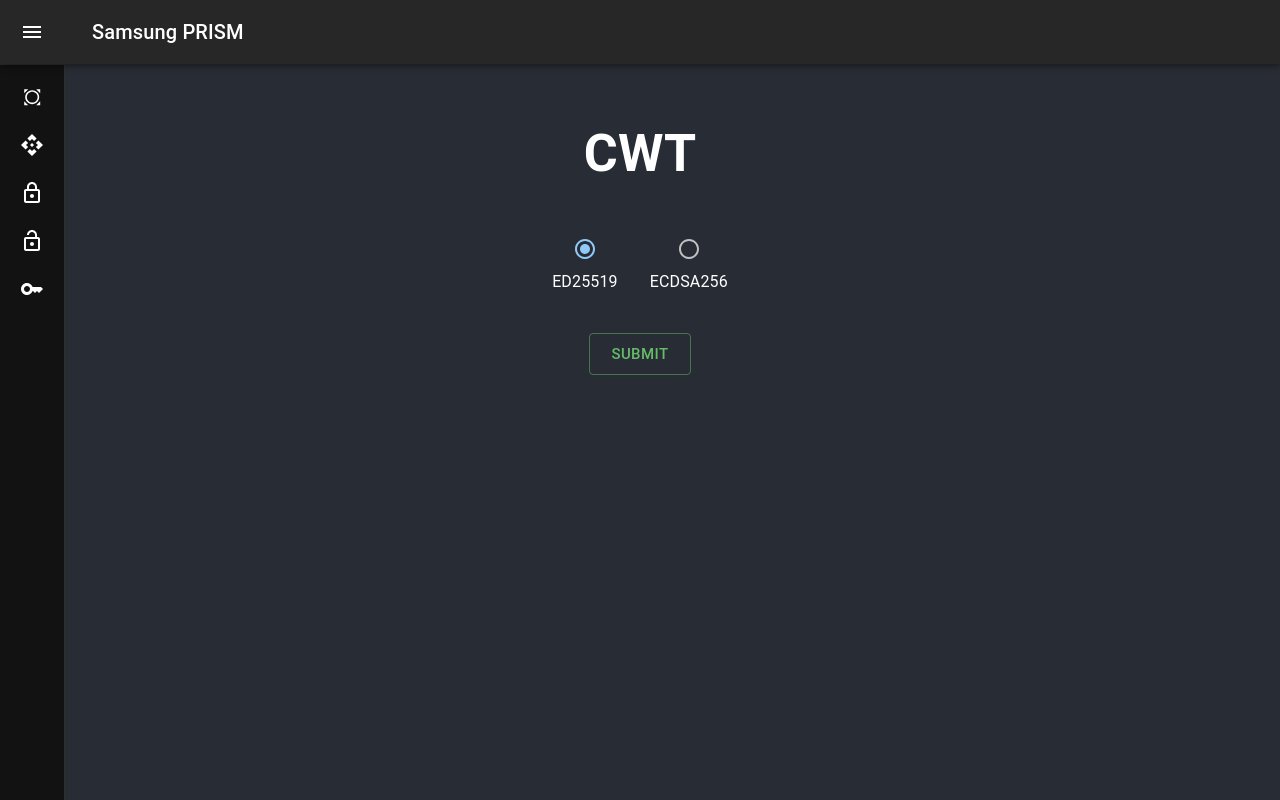
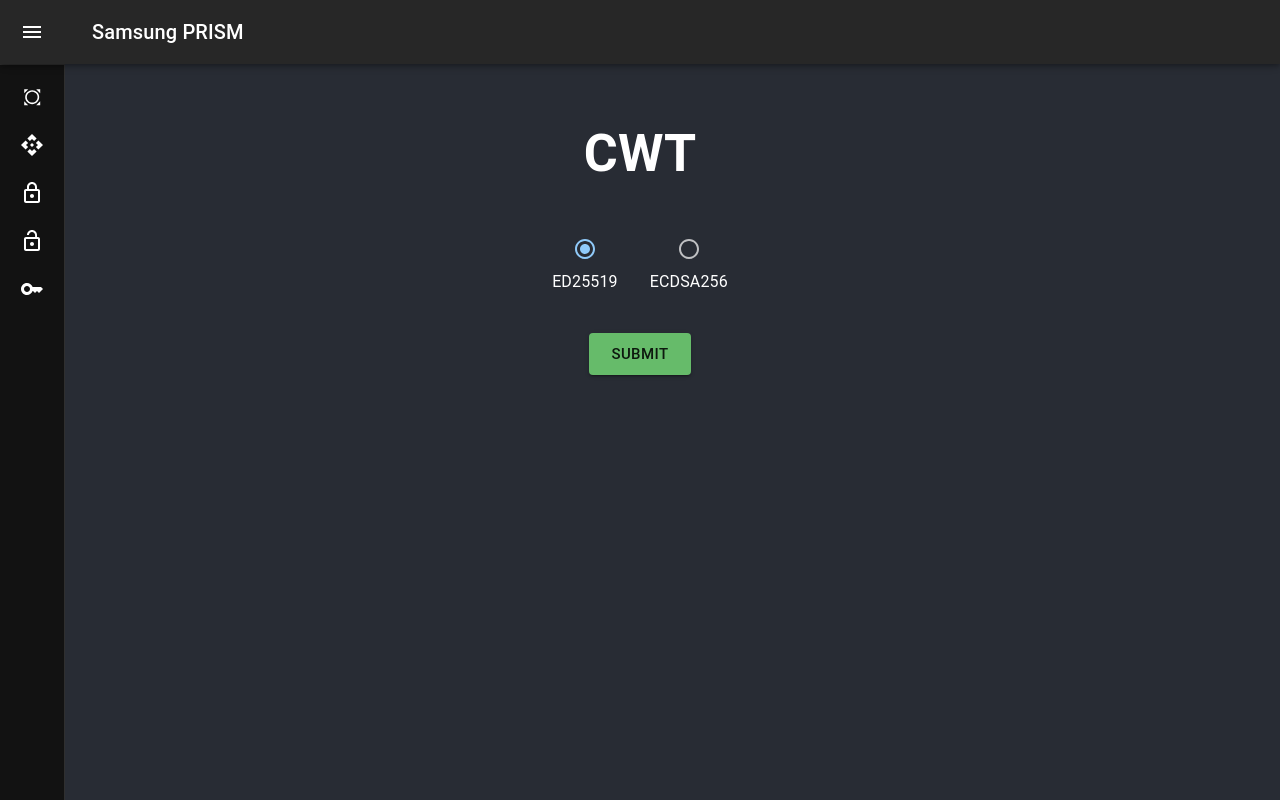
Before and after one commit to yuktagoel/prism_frontend, a React (Create React App) app: page /CWT in a window 1280 px wide. Built offline with nearby package versions, Linux system fonts and the light colour scheme; the HTML template or start-up script is replaced by a standard one.

Commit message:
add TextFields in Encryption/Decryption

```diff
--- a/src/routes/CWT.jsx
+++ b/src/routes/CWT.jsx
@@ -7,7 +7,8 @@
 
         <RadioButton options={['ED25519', 'ECDSA256']} />
         <br />
-        <Button variant="outlined" size="large" color="success">SUBMIT</Button>
+
+        <Button variant="contained" size="large" color="success">SUBMIT</Button>
     </>;
 }
 
--- a/src/routes/Decryption.jsx
+++ b/src/routes/Decryption.jsx
@@ -1,4 +1,7 @@
+import { Stack } from '@mui/material';
+import TextField from '@mui/material/TextField';
 import Button from '@mui/material/Button';
+
 import RadioButton from "../components/RadioButton";
 
 function Decryption() {
@@ -6,8 +9,15 @@
         <h1>Decryption</h1>
 
         <RadioButton options={['Curve25519', 'RSA', 'ED25519']} />
-        <br />
-        <Button variant="outlined" size="large" color="success">SUBMIT</Button>
+
+        <TextField label="Text to be decrypted" variant="standard" color="warning" style={{ width: 350, marginTop: 30 }} />
+
+        <Stack direction="row" spacing={2} margin={4}>
+            <TextField placeholder="Primary Key" variant="outlined" color="warning" />
+            <TextField placeholder="Public Key" variant="outlined" color="warning" />
+        </Stack>
+
+        <Button variant="contained" size="large" color="success">SUBMIT</Button>
     </>;
 }
 
--- a/src/routes/Encryptions.jsx
+++ b/src/routes/Encryptions.jsx
@@ -1,4 +1,7 @@
+import { Stack } from '@mui/material';
+import TextField from '@mui/material/TextField';
 import Button from '@mui/material/Button';
+
 import RadioButton from "../components/RadioButton";
 
 function Encryption() {
@@ -6,8 +9,15 @@
         <h1>Encryption</h1>
 
         <RadioButton options={['Curve25519', 'RSA', 'ED25519']} />
-        <br />
-        <Button variant="outlined" size="large" color="success">SUBMIT</Button>
+
+        <TextField label="Text to be encrypted" variant="standard" color="warning" style={{ width: 350, marginTop: 30 }} />
+
+        <Stack direction="row" spacing={2} margin={4}>
+            <TextField placeholder="Primary Key" variant="outlined" color="warning" />
+            <TextField placeholder="Public Key" variant="outlined" color="warning" />
+        </Stack>
+
+        <Button variant="contained" size="large" color="success">SUBMIT</Button>
     </>;
 }
 
--- a/src/routes/JWT.jsx
+++ b/src/routes/JWT.jsx
@@ -7,7 +7,8 @@
 
         <RadioButton options={['ES256', 'ED25519']} />
         <br />
-        <Button variant="outlined" size="large" color="success">SUBMIT</Button>
+
+        <Button variant="contained" size="large" color="success">SUBMIT</Button>
     </>;
 }
 
--- a/src/routes/KeyGeneration.jsx
+++ b/src/routes/KeyGeneration.jsx
@@ -7,7 +7,8 @@
 
         <RadioButton options={['ECDSA', 'Curve25519', 'RSA', 'EDDSA']} />
         <br />
-        <Button variant="outlined" size="large" color="success">SUBMIT</Button>
+
+        <Button variant="contained" size="large" color="success">SUBMIT</Button>
     </>;
 }
 
```
